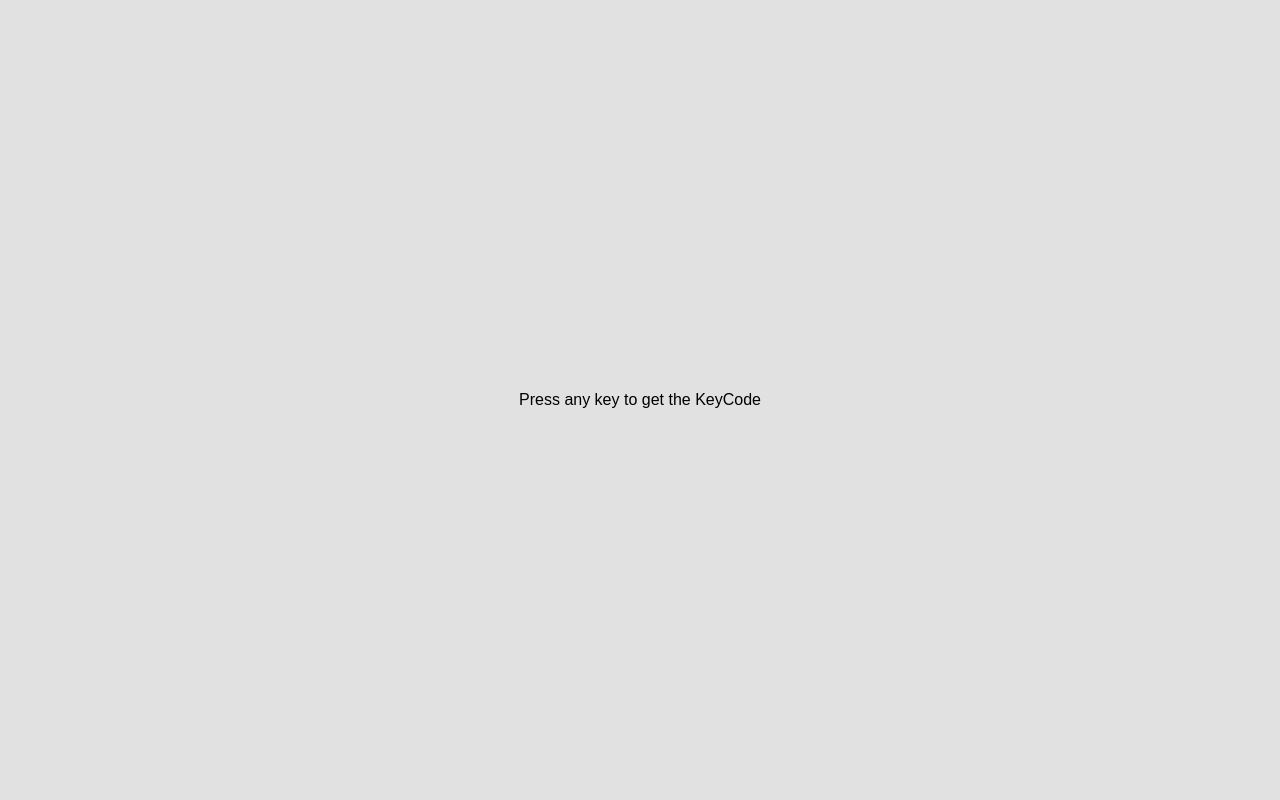
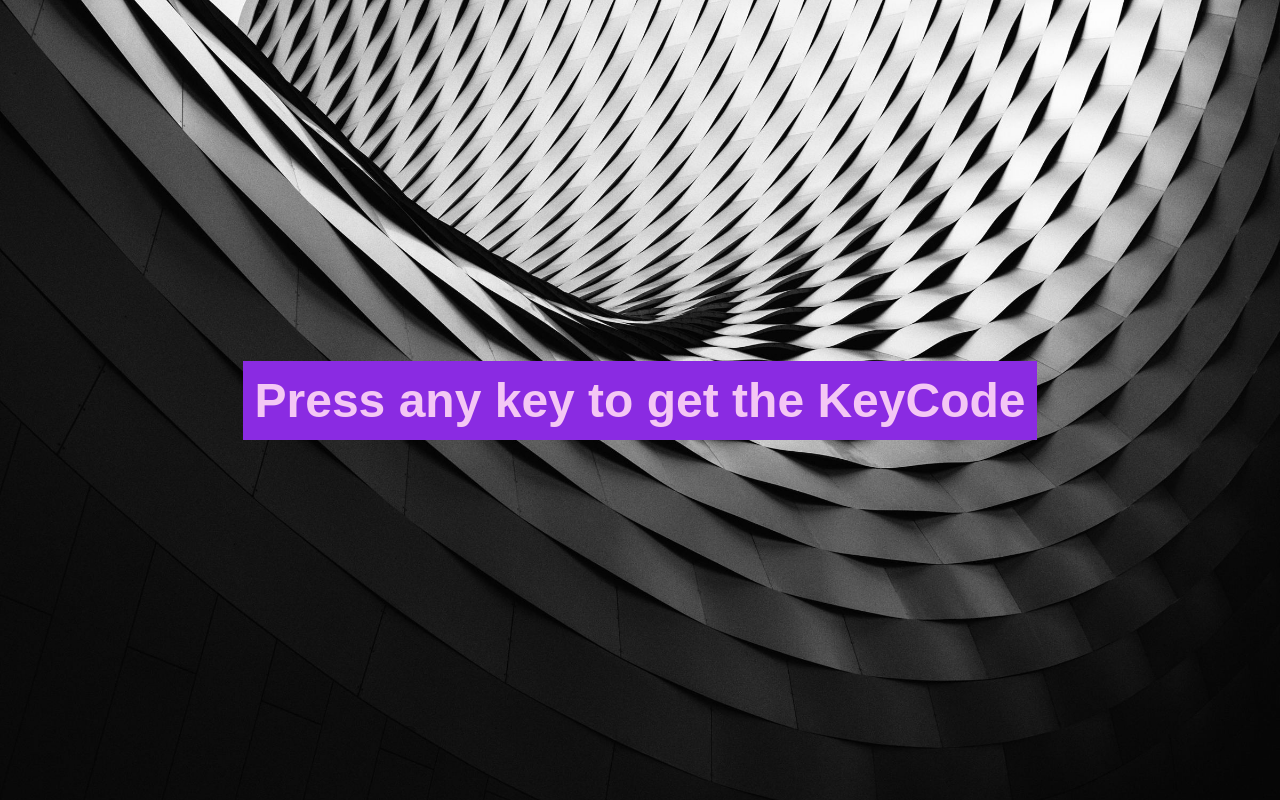
Before and after one commit to MdAbbas110/Small-vanilla-js-projectss, a plain HTML site: page Keyboard_event_project/index.html in a window 1280 px wide. Drawn offline with Linux system fonts and the light colour scheme; a web font is replaced by a local one.

Commit message:
Updated the project nd final touch

```diff
--- a/Keyboard_event_project/app.js
+++ b/Keyboard_event_project/app.js
@@ -2,10 +2,6 @@ function showKeyCode (e) {
     const insert = document.getElementById('insert')
 
     insert.innerHTML = ''
-
-
-
-
 
     const keycodes = {
         'e.key' : e.key === ' ' ? 'Space' : e.key,
@@ -16,6 +12,8 @@ function showKeyCode (e) {
         const div = document.createElement('div')
         div.className = 'key'
         const small = document.createElement('small')
+        small.style.color = 'white'
+        small.style.backgroundColor = 'red'
 
         const keyText = document.createTextNode(key)
         const value = document.createTextNode(keycodes[key])
--- a/Keyboard_event_project/index.html
+++ b/Keyboard_event_project/index.html
@@ -9,22 +9,9 @@ initial-scale=1.0" />
   </head>
   <body>
     <div id="insert">
-        Press any key to get the KeyCode
-      <!-- <div class="key"> -->
-        <!-- S -->
-        <!-- <small>e.Key</small> -->
-      <!-- </div> -->
-<!--  -->
-      <!-- <div class="key"> -->
-        <!-- 83 -->
-        <!-- <small>e.KeyCode</small> -->
-      <!-- </div> -->
-<!--  -->
-      <!-- <div class="key"> -->
-        <!-- KeyS -->
-        <!-- <small>e.Code</small> -->
-      <!-- </div> -->
+        <h2> Press any key to get the KeyCode</h2>
 
+        <!-- Adding the Divs from Js to dynamiclly -->
     </div>
     <script src="app.js"></script>
   </body>
--- a/Keyboard_event_project/style.css
+++ b/Keyboard_event_project/style.css
@@ -5,7 +5,8 @@
 }
 
 body {
-  background-color: #e1e1e1;
+  background-image: url(./cool-background.png);
+  background-size: cover;
   font-family: 'Muli', sans-serif;
   display: flex;
   align-items: center;
@@ -15,6 +16,14 @@ body {
   overflow: hidden;
   margin: 0;
 }
+
+h2 {
+  font-size: 3rem;
+  color: rgb(244, 199, 244);
+  background-color: blueviolet;
+  padding: 12px;
+}
+
 
 .key {
   border: 1px solid #999;
```
Also changed, not shown: Keyboard_event_project/cool-background.png (added).
